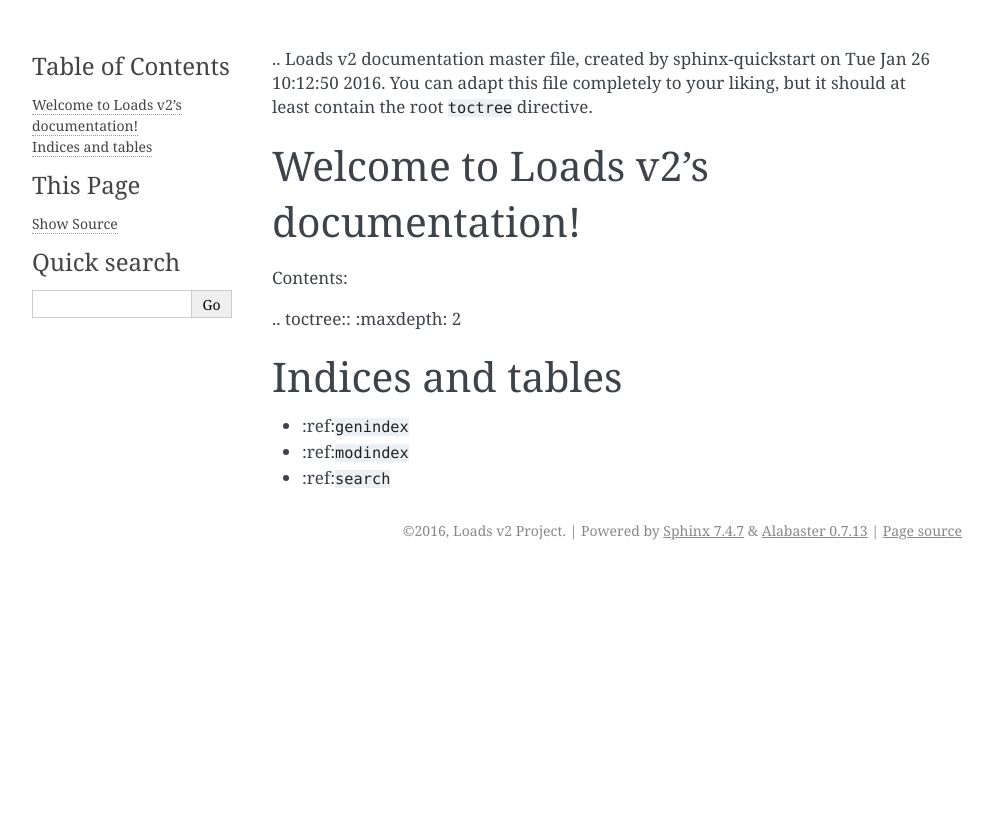
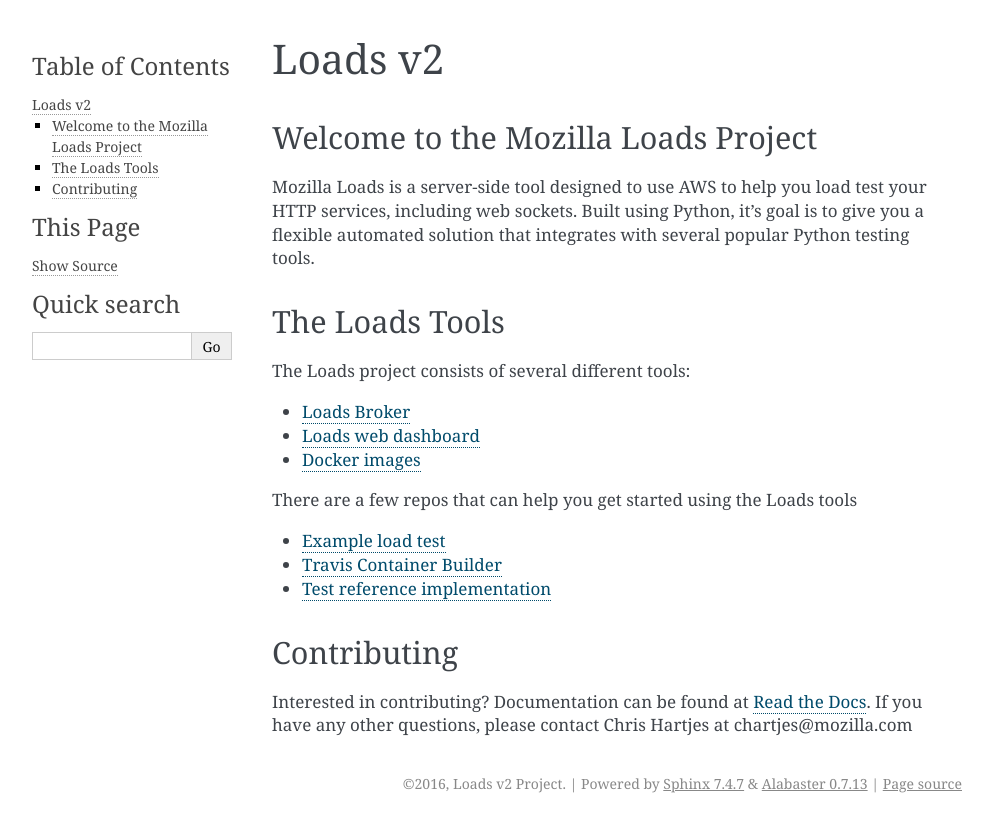
Before and after one commit to loads/loads, a Sphinx documentation site: the page built from docs/index.md, in a window 1280 px wide. Shown: the top 832 px of the page, without its empty margins (148-1141 px from the left). Built offline with Sphinx 7.4.7, drawn with Linux system fonts in a browser that asks for light colours.

Commit message:
Added in new index file

```diff
--- a/docs/index.md
+++ b/docs/index.md
@@ -1,21 +1,28 @@
-.. Loads v2 documentation master file, created by
-   sphinx-quickstart on Tue Jan 26 10:12:50 2016.
-   You can adapt this file completely to your liking, but it should at least
-   contain the root `toctree` directive.
+# Loads v2
 
-Welcome to Loads v2's documentation!
-====================================
+## Welcome to the Mozilla Loads Project
 
-Contents:
+Mozilla Loads is a server-side tool designed to use AWS to help you load test
+your HTTP services, including web sockets. Built using Python, it's goal is
+to give you a flexible automated solution that integrates with several popular
+Python testing tools.
 
-.. toctree::
-   :maxdepth: 2
+## The Loads Tools
+
+The Loads project consists of several different tools:
+
+* [Loads Broker](https://github.com/loads/loads-broker)
+* [Loads web dashboard](https://github.com/loads/loads-web)
+* [Docker images](https://github.com/loads/docker)
+
+There are a few repos that can help you get started using the Loads tools
+
+* [Example load test](https://github.com/loads/test-example)
+* [Travis Container Builder](https://github.com/loads/tc-builder)
+* [Test reference implementation](https://github.com/loads/loads-tester)
 
 
+## Contributing
 
-Indices and tables
-==================
-
-* :ref:`genindex`
-* :ref:`modindex`
-* :ref:`search`
+Interested in contributing? Documentation can be found at [Read the Docs](http://loadsv2.rtfd.org/).
+If you have any other questions, please contact Chris Hartjes at chartjes@mozilla.com
```
Also changed, not shown: 5 other files.
